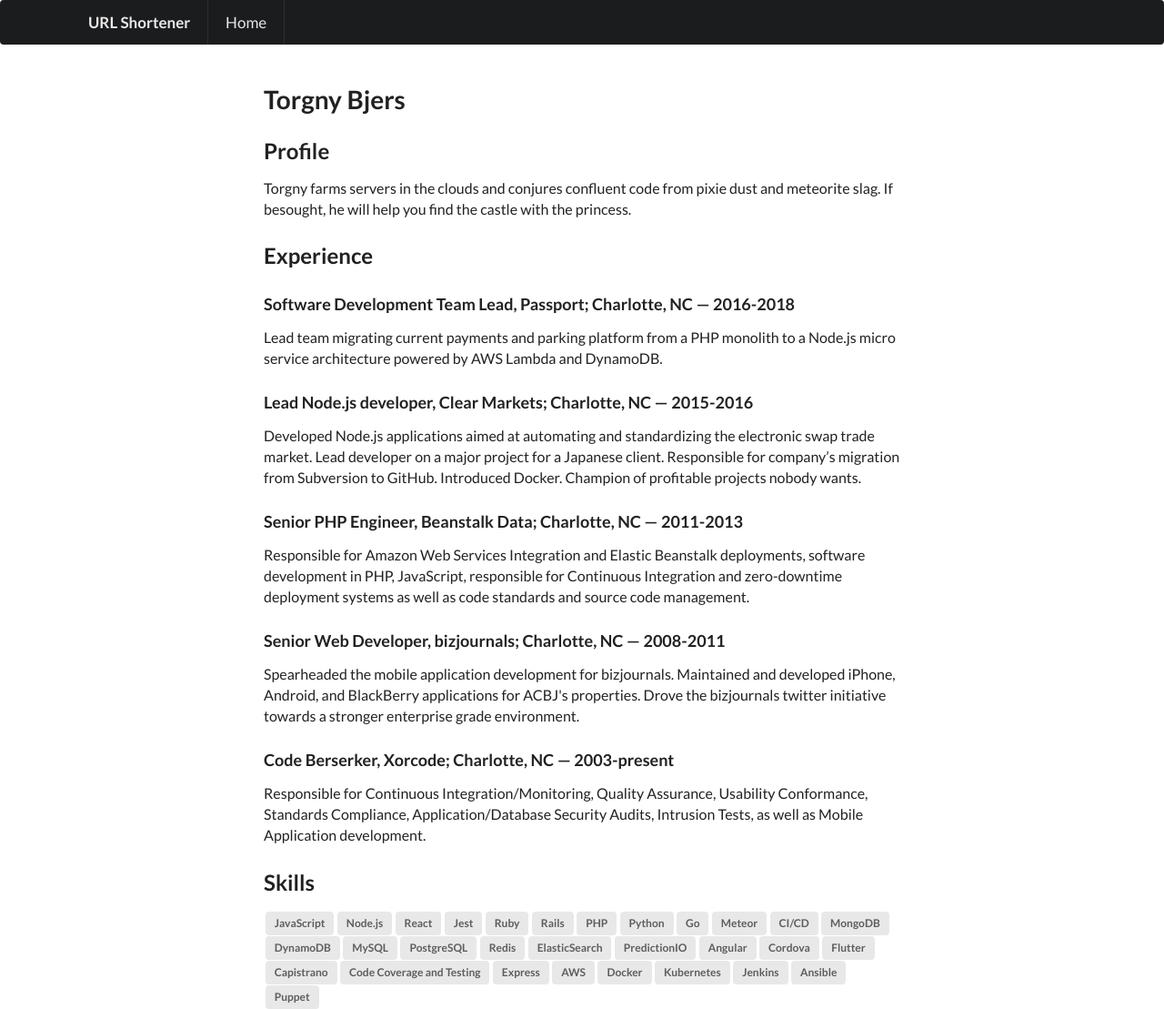
After one commit to tbjers/url-shortener-flask, a Flask app: page /info/about in a window 1280 px wide. The commit adds this page. Shown: the whole page at 91% size. Run offline with Flask 2, Linux system fonts and the light colour scheme; some libraries are stand-ins or nearby versions.

Commit message:
add about page
- create new `about` BluePrint
- add route for about page

```diff
--- a/urlshortener/__init__.py
+++ b/urlshortener/__init__.py
@@ -33,7 +33,7 @@
 
     # import dependencies
     from . import (
-        database, filters, handlers, legal, shortener
+        about, database, filters, handlers, legal, shortener
     )
 
     # initialize handlers
@@ -46,7 +46,8 @@
     database.init_app(app)
 
     # register application blueprints
+    app.register_blueprint(about.bp)
+    app.register_blueprint(legal.bp)
     app.register_blueprint(shortener.bp)
-    app.register_blueprint(legal.bp)
 
     return app
--- /dev/null
+++ b/urlshortener/about.py
@@ -0,0 +1,12 @@
+from flask import (
+    current_app, Blueprint, flash, g, render_template, redirect, request, url_for
+)
+
+bp = Blueprint('info', __name__, url_prefix='/info')
+
+@bp.route('/about', methods=['GET'])
+def about():
+    """Show About
+
+    :returns: A rendered template"""
+    return render_template('info/about.html')
--- /dev/null
+++ b/urlshortener/templates/info/about.html
@@ -0,0 +1,36 @@
+{% extends 'page.html' %}
+
+{% block header %}
+    {{ super() }}
+{% endblock %}
+
+{% block content %}
+<div class="ui main text container page">
+    {{ super() }}
+    <h1 class="ui header">
+        {% block title %}Torgny Bjers{% endblock %}
+    </h1>
+
+    <h2>Profile</h2>
+
+    <p>Torgny farms servers in the clouds and conjures confluent code from pixie dust and meteorite slag. If besought, he will help you find the castle with the princess.</p>
+
+    <h2>Experience</h2>
+
+    <h3>Software Development Team Lead, Passport; Charlotte, NC — 2016-2018</h3>
+    <p>Lead team migrating current payments and parking platform from a PHP monolith to a Node.js micro service architecture powered by AWS Lambda and DynamoDB.</p>
+    <h3>Lead Node.js developer, Clear Markets; Charlotte, NC — 2015-2016</h3>
+    <p>Developed Node.js applications aimed at automating and standardizing the electronic swap trade market. Lead developer on a major project for a Japanese client. Responsible for company’s migration from Subversion to GitHub. Introduced Docker. Champion of profitable projects nobody wants.</p>
+    <h3>Senior PHP Engineer, Beanstalk Data; Charlotte, NC — 2011-2013</h3>
+    <p>Responsible for Amazon Web Services Integration and Elastic Beanstalk deployments, software development in PHP, JavaScript, responsible for Continuous Integration and zero-downtime deployment systems as well as code standards and source code management.</p>
+    <h3>Senior Web Developer, bizjournals; Charlotte, NC — 2008-2011</h3>
+    <p>Spearheaded the mobile application development for bizjournals. Maintained and developed iPhone, Android, and BlackBerry applications for ACBJ's properties. Drove the bizjournals twitter initiative towards a stronger enterprise grade environment.</p>
+    <h3>Code Berserker, Xorcode; Charlotte, NC — 2003-present</h3>
+    <p>Responsible for Continuous Integration/Monitoring, Quality Assurance, Usability Conformance, Standards Compliance, Application/Database Security Audits, Intrusion Tests, as well as Mobile Application development.</p>
+
+    <h2>Skills</h2>
+    <p>
+        <div class="ui label">JavaScript</div><div class="ui label">Node.js</div><div class="ui label">React</div><div class="ui label">Jest</div><div class="ui label">Ruby</div><div class="ui label">Rails</div><div class="ui label">PHP</div><div class="ui label">Python</div><div class="ui label">Go</div><div class="ui label">Meteor</div><div class="ui label">CI/CD</div><div class="ui label">MongoDB</div><div class="ui label">DynamoDB</div><div class="ui label">MySQL</div><div class="ui label">PostgreSQL</div><div class="ui label">Redis</div><div class="ui label">ElasticSearch</div><div class="ui label">PredictionIO</div><div class="ui label">Angular</div><div class="ui label">Cordova</div><div class="ui label">Flutter</div><div class="ui label">Capistrano</div><div class="ui label">Code Coverage and Testing</div><div class="ui label">Express</div><div class="ui label">AWS</div><div class="ui label">Docker</div><div class="ui label">Kubernetes</div><div class="ui label">Jenkins</div><div class="ui label">Ansible</div><div class="ui label">Puppet
+    </p>
+
+{% endblock %}
--- a/urlshortener/templates/shortener/index.html
+++ b/urlshortener/templates/shortener/index.html
@@ -79,7 +79,7 @@
                 <div class="three wide column">
                     <h4 class="ui inverted header">About</h4>
                     <div class="ui inverted link list">
-                        <a href="#" class="item">Sitemap</a>
+                        <a href="{{ url_for('info.about') }}" class="item">Resume</a>
                         <a href="#" class="item">Contact Us</a>
                     </div>
                 </div>
```
